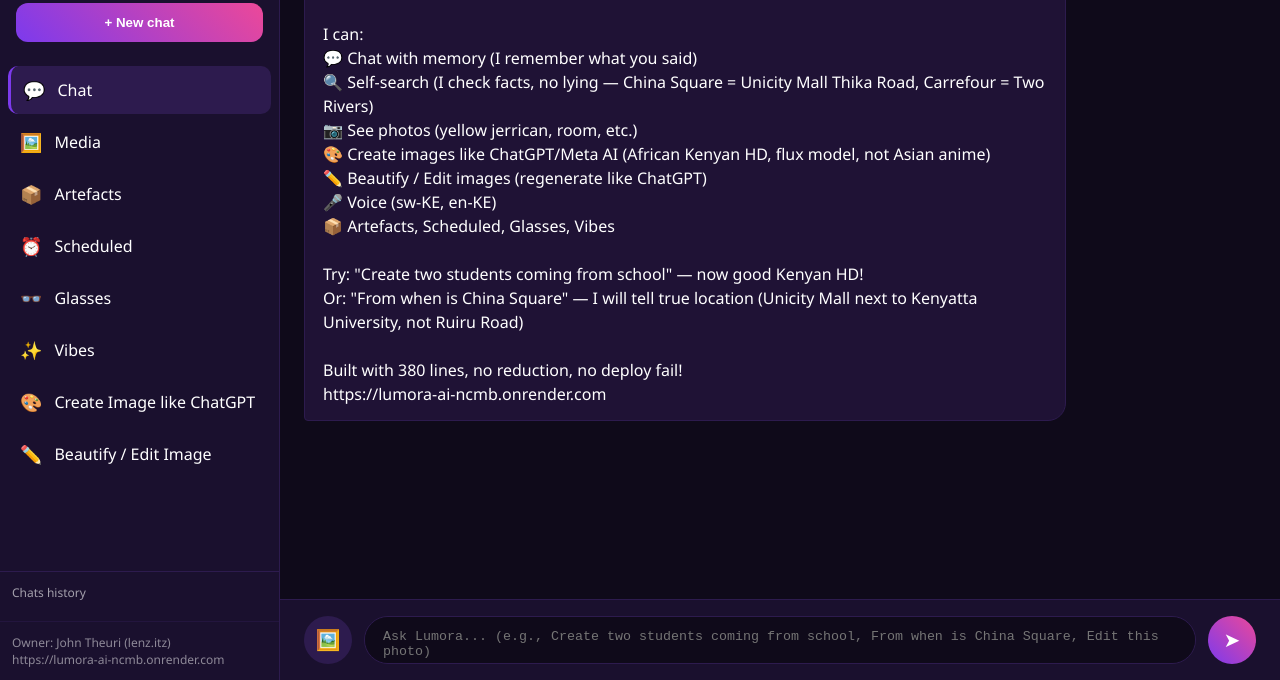
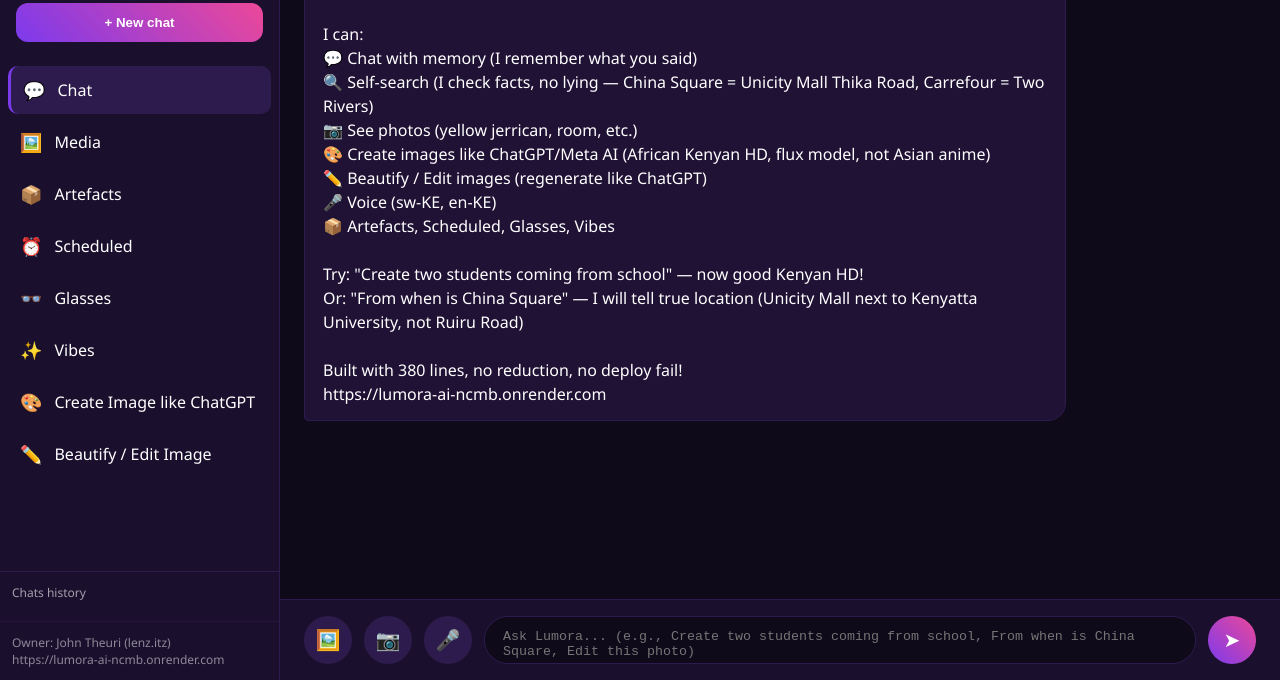
Before and after one commit to lenzj839-hub/Lumora--ai, a website: page public/index.html in a window 1280 px wide. Shown: the part 120-800 px from the top of the page. Drawn offline with Linux system fonts and the light colour scheme.

Commit message:
Update index.html

```diff
--- a/public/index.html
+++ b/public/index.html
@@ -151,6 +151,8 @@ https://lumora-ai-ncmb.onrender.com</div>
 
   <div class="input-area">
     <button class="icon-btn" onclick="document.getElementById('fileInput').click()" title="Upload image">🖼️</button>
+    <button class="icon-btn" onclick="document.getElementById('cameraInput').click()" title="Camera 📷">📷</button>
+    <button class="icon-btn" onclick="toggleMic()" id="micBtn" title="Mic 🎤">🎤</button>
     <textarea id="messageInput" placeholder="Ask Lumora... (e.g., Create two students coming from school, From when is China Square, Edit this photo)" rows="1" onkeydown="handleKey(event)" oninput="autoResize(this)"></textarea>
     <button class="send-btn" onclick="sendMessage()">➤</button>
   </div>
```
